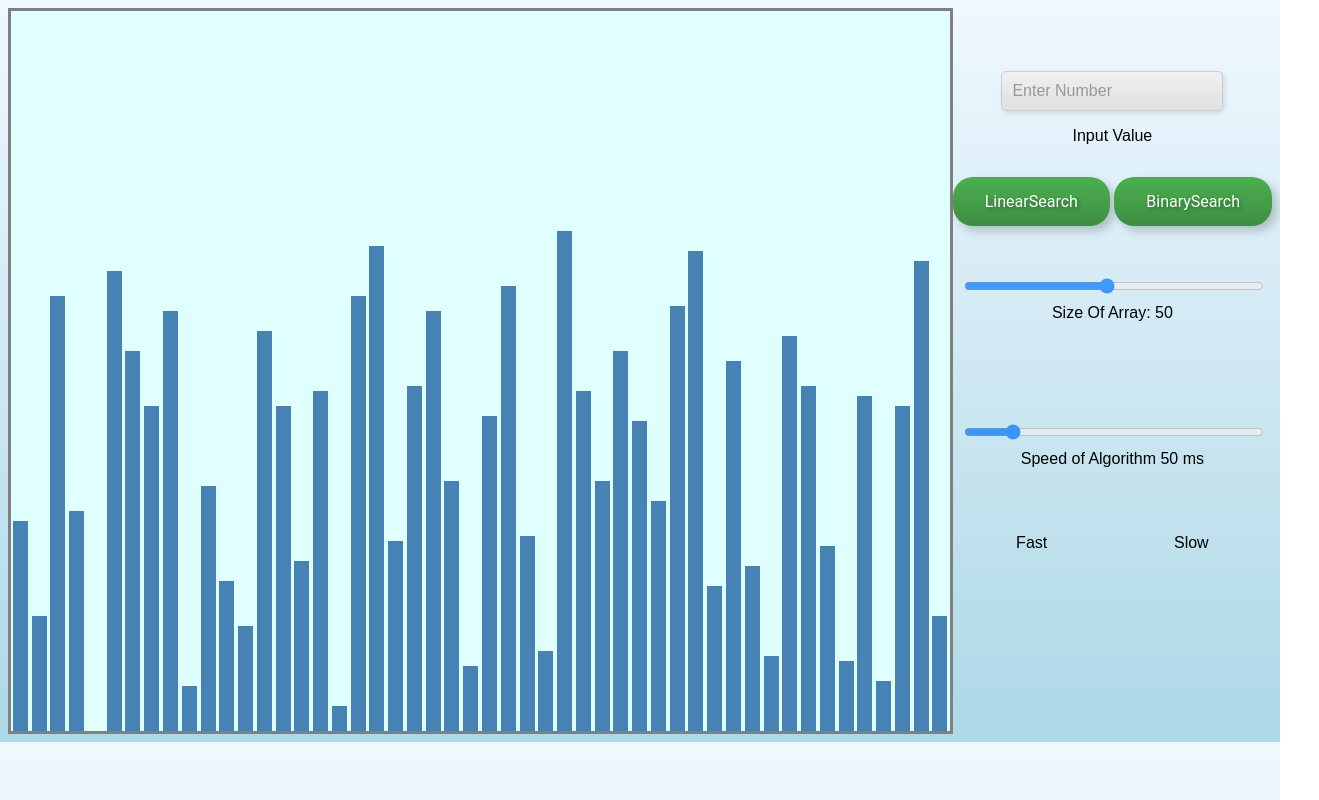
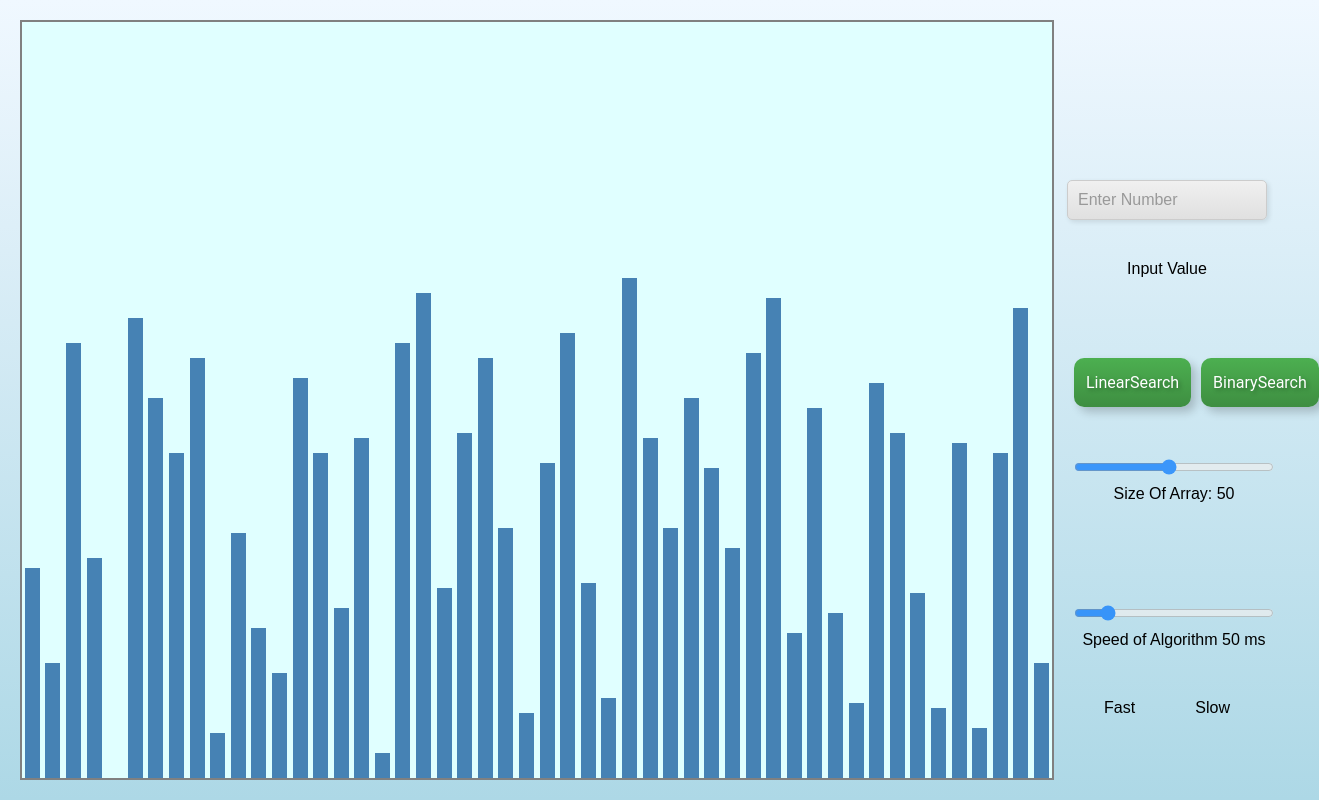
Before and after one commit to ayush-pandey007/RevisionJs, a plain HTML site: page index.html in a window 1280 px wide. Shown: the whole page, 1319 px wide, since content can reach past the window. Drawn offline with Linux system fonts and the light colour scheme.

Commit message:
css fixed

```diff
--- a/style.css
+++ b/style.css
@@ -1,52 +1,64 @@
+* {
+  margin: 0;
+  padding: 0;
+  box-sizing: border-box;
+}
+
 body {
   display: flex;
-  justify-content: center;
   align-items: center;
-  font-family: sans-serif;
+  font-family: Arial, sans-serif;
   background: linear-gradient(to bottom, #f0f8ff, #add8e6);
-  font-family: Arial, sans-serif;
-}
-
-#barContainer {
-  border: #808080 solid;
-  /* width: 90vw; */
-  height: 90vh;
-  background-color: #e0ffff;
-  display: flex;
-  flex: 19;
-  justify-content: space-around;
-  align-items: end;
-}
-
-#barContainer > div {
-  height: 100px;
-  width: 70px;
-  display: flex;
-  background-color: #4682b4;
-  align-items: end;
-  justify-content: center;
+  min-height: 100vh;
+  width: 100%;
 }
 
 #container {
   display: flex;
-  flex: 1;
-  width: 5px;
+  height: 100vh;
+  width: 100%;
+  padding: 20px;
+  gap: 20px;
+}
+
+#barContainer {
+  border: 2px solid #808080;
+  width: 85%;
+  background-color: #e0ffff;
+  display: flex;
+  align-items: flex-end;
+  flex-direction: row;
+  justify-content: space-around;
+}
+
+#barContainer > div {
+  width: 30rem;
+  height: 50rem;
+  display: flex;
+  align-items: end;
+  justify-content: center;
+  background-color: #4682b4;
+}
+
+#inputContainer {
+  display: flex;
+  flex-direction: column;
+  align-items: center;
+  width: 15%;
 }
 
 .slider-container {
-  width: 300px;
+  width: 200px;
   margin: 50px auto;
   text-align: center;
 }
 
 .slider {
-  /* -webkit-appearance: none; */
   width: 100%;
   height: 8px;
   background: #d3d3d3;
   outline: none;
   opacity: 0.7;
-  -webkit-transition: 0.2s;
   transition: opacity 0.2s;
 }
 
@@ -72,19 +84,10 @@ body {
   margin-top: 10px;
 }
 
-#inputContainer {
-  display: flex;
-  flex-direction: column;
-  /* justify-content: space-between; */
-  margin-top: 5%;
-  align-items: center;
-}
-
 .btn {
-  /* background-color: #4caf50;  */
   border: none;
   color: white;
-  padding: 15px 32px;
+  padding: 15px 12px;
   text-align: center;
   text-decoration: none;
   display: inline-block;
@@ -96,19 +99,8 @@ body {
   border-radius: 20px;
   text-shadow: 2px 2px 4px rgba(0, 0, 0, 0.3);
   font-family: "Roboto", sans-serif;
-  /* animation: pulse 1s infinite; */
-}
-
-@keyframes pulse {
-  0% {
-    transform: scale(1);
-  }
-  50% {
-    transform: scale(1.1);
-  }
-  100% {
-    transform: scale(1);
-  }
+  flex: 1;
+  border-radius: 10px;
 }
 
 .my-input {
@@ -116,23 +108,16 @@ body {
   padding: 10px;
   border: 1px solid #ccc;
   width: 200px;
-}
-
-.my-input {
   font-family: "Arial", sans-serif;
   font-size: 16px;
   color: #333;
+  box-shadow: 2px 2px 5px rgba(0, 0, 0, 0.1);
+  background: linear-gradient(to bottom, #f0f0f0, #e0e0e0);
+  margin-top: 10rem;
 }
 
 .my-input::placeholder {
   color: #999;
-}
-.my-input {
-  box-shadow: 2px 2px 5px rgba(0, 0, 0, 0.1);
-}
-
-.my-input {
-  background: linear-gradient(to bottom, #f0f0f0, #e0e0e0);
 }
 
 .my-input:focus {
@@ -142,24 +127,10 @@ body {
 }
 
 #inputWrapper {
-  margin-bottom: 5%;
+  margin-bottom: 5rem;
   display: flex;
   align-items: center;
   flex-direction: column;
-}
-
-/* .bars {
-  transition: all 0.5s;
-  border-bottom-left-radius: 3px;
-  border-bottom-right-radius: 3px;
-  cursor: pointer;
-} */
-/* .bars:hover {
-  transform: scale(1.1);
-} */
-
-.bars {
-  cursor: pointer;
 }
 
 #fastSlow {
@@ -167,3 +138,32 @@ body {
   width: 100%;
   justify-content: space-around;
 }
+
+@media screen and (max-width: 768px) {
+  #container {
+    flex-direction: column;
+  }
+  #barContainer {
+    width: 100%;
+    height: 50vh;
+  }
+  #inputContainer {
+    width: 100%;
+  }
+
+  #barContainer > div {
+    min-width: 15px;
+    min-height: 10px;
+  }
+}
+
+#buttonWrapper {
+  display: flex;
+  justify-content: space-between;
+  width: 100%;
+  gap: 10px;
+}
+
+.my-input {
+  margin-bottom: 20%;
+}
```
